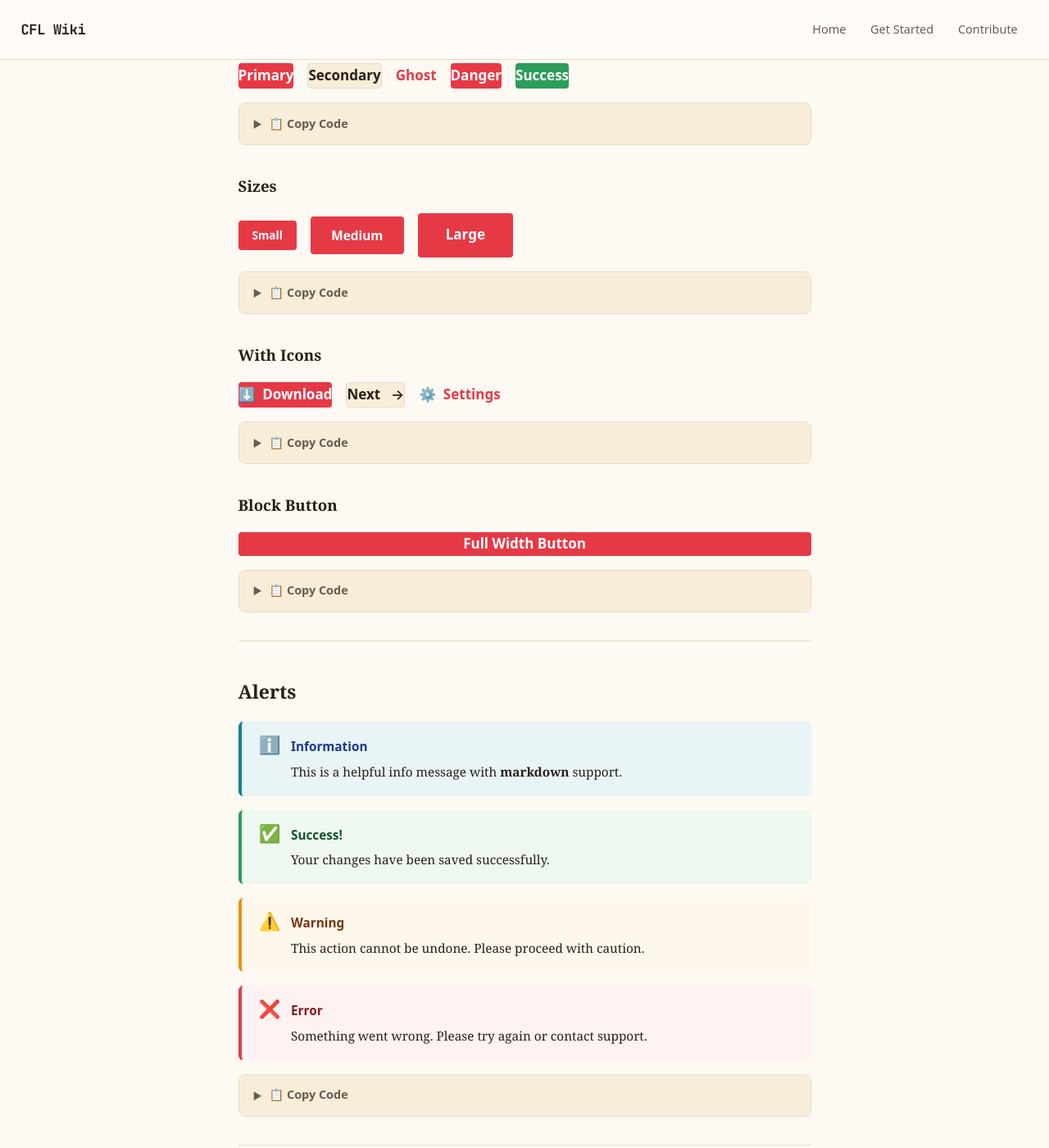
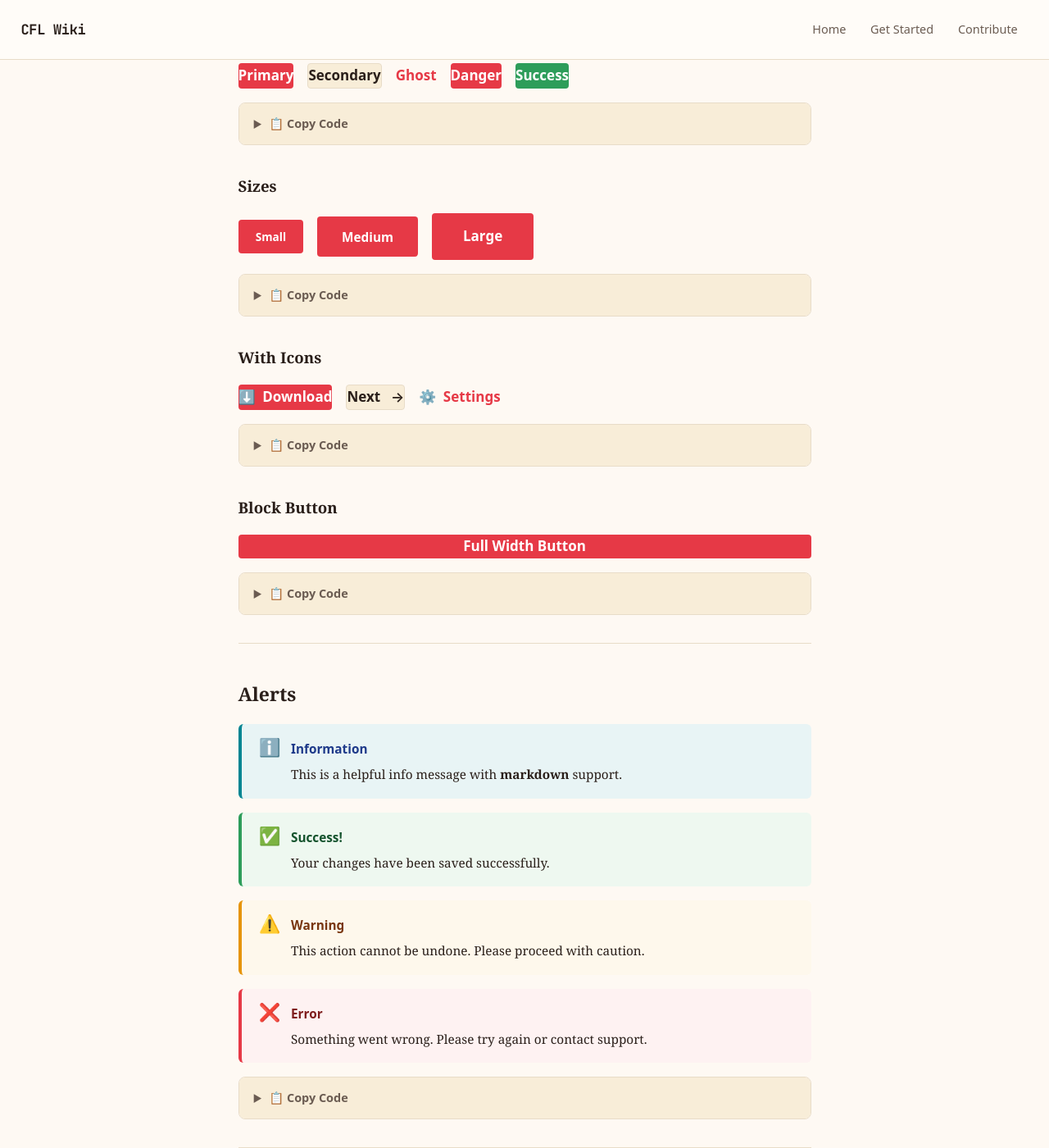
Before and after one commit to ChicoFabLab/chicofablab.github.io, a Jekyll site: the page built from _wiki/component-showcase.mkd, in a window 1280 px wide and 1400 px high, scrolled down 393 px. Shown: the whole window at 82% size. Built offline with Jekyll 4.4.1, drawn with Linux system fonts in a browser that asks for light colours.

Commit message:
style: more generous button padding

```diff
--- a/assets/css/main.css
+++ b/assets/css/main.css
@@ -628,17 +628,17 @@ footer p {
 /* Button Sizes */
 .cfl-btn--sm {
     font-size: 0.8rem;
-    padding: 0.4rem 1rem;
+    padding: 0.5rem 1.25rem;
 }
 
 .cfl-btn--md {
     font-size: 0.9rem;
-    padding: 0.6rem 1.5rem;
+    padding: 0.65rem 1.75rem;
 }
 
 .cfl-btn--lg {
     font-size: 1rem;
-    padding: 0.75rem 2rem;
+    padding: 0.85rem 2.25rem;
 }
 
 /* Button Variants */
```
